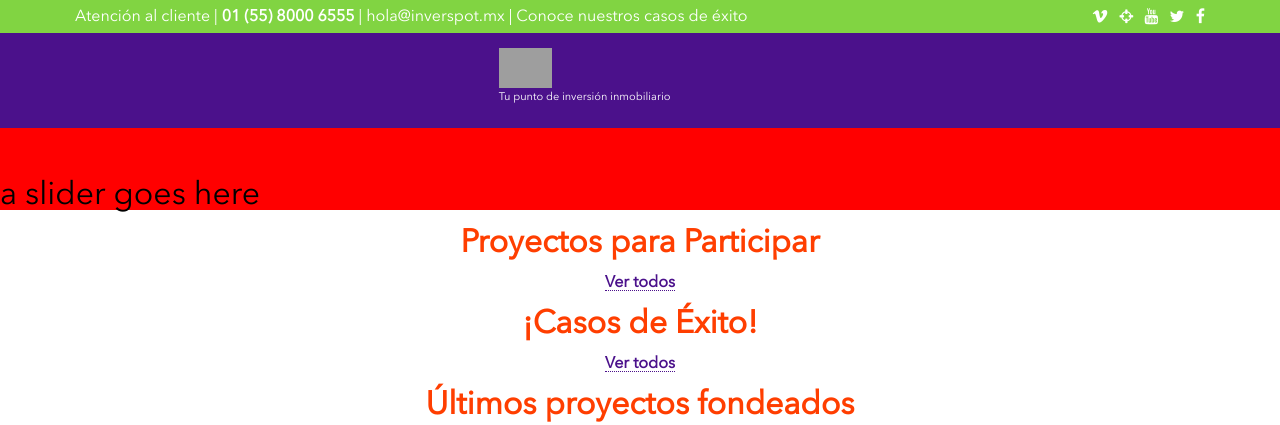
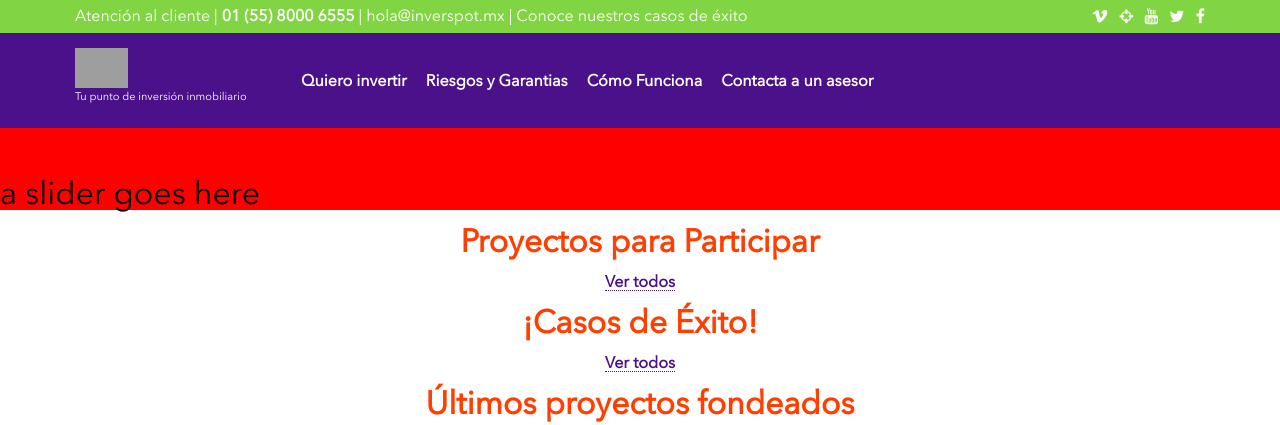
Before and after one commit to jeov10/inve, a PHP site: page / in a window 1280 px wide. Shown: the top 425 px of the page. Run offline with PHP 8.4, Linux system fonts and the light colour scheme; some libraries are stand-ins or nearby versions; some web fonts are replaced; grey boxes are pictures that could not be loaded.

Commit message:
menu items responsive

```diff
--- a/index.html
+++ b/index.html
@@ -38,8 +38,9 @@
             </div>
           </div>
           <button type="button" class="nav-bar__collapsed u-bg-primary u-color-light" data-toggle="collapse" data-target="#navbar-1">
-            <i class="fa fa-bars" aria-hidden="true"></i>
+            <i class="fa fa-bars fa-2x" aria-hidden="true"></i>
           </button>
+        </div>
         <div class="menu">
           <div class="menu__items menu__items_list-row">
             <ul>
@@ -48,7 +49,6 @@
               <li><a href="#" class="link-item u-fw-bold u-sb-list-item u-color-light">Cómo Funciona</a></li>
               <li><a href="#" class="link-item u-fw-bold u-sb-list-item u-color-light">Contacta a un asesor</a></li>
             </ul>
-            </div>
           </div>
         </div>
       </div>
--- a/menu.js
+++ b/menu.js
@@ -9,7 +9,6 @@ function main() {
         $('.header').animate({
           height: '400'
         });
-
         contador = 0;
       } else {
         contador = 1;
--- a/style.css
+++ b/style.css
@@ -133,9 +133,16 @@ padding-bottom: 8px;
 }
 
 .nav-bar {
+  width: 100%;
   display: flex;
-  flex-wrap: wrap;
-  width: 100%
+  flex-direction: row;
+  justify-content: center;
+}
+
+.nav-bar__collapsed {
+  border: none;
+  padding: 0px;
+  margin-left: 1rem;
 }
 
 .header {
@@ -144,8 +151,6 @@ padding-bottom: 8px;
 }
 
 .brand {
-  width: 90%;
-  margin: auto;
 }
 
 .brand-image {
@@ -372,10 +377,7 @@ padding-bottom: 8px;
   width: 100%;
 }
 
-.nav-bar__collapsed {
-  border: none;
-  padding: 0px;
-}
+
 
 @media screen and (min-width: 750px) {
   .box-spot__container {
@@ -420,7 +422,7 @@ padding-bottom: 8px;
   }
 }
 
-@media screen and (min-width: 950px) {
+@media screen and (min-width: 1200px) {
   .top-bar {
     display: flex;
     flex-wrap: wrap;
@@ -436,8 +438,14 @@ padding-bottom: 8px;
     padding-right: 75px;
   }
 
-  .brand {
-    width: 25%;
+  .menu {
+    display: inline;
+    width: auto;
+  }
+
+  .nav-bar {
+    width: 20%;
+    justify-content: left;
   }
 
   .nav-bar__collapsed {
```
Lines whose indentation alone changed are shown as unchanged.
